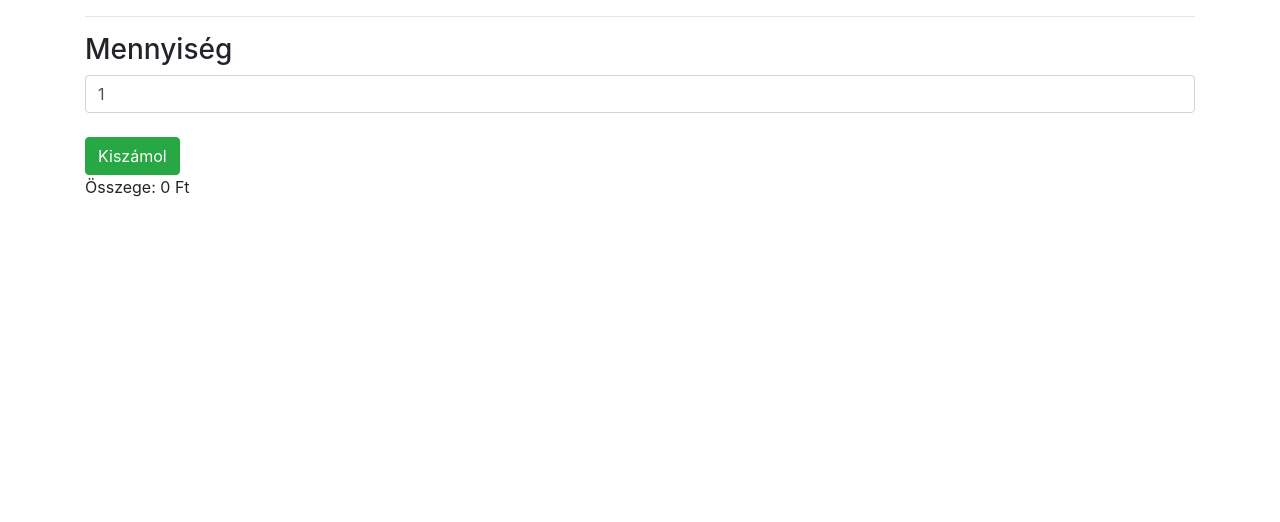
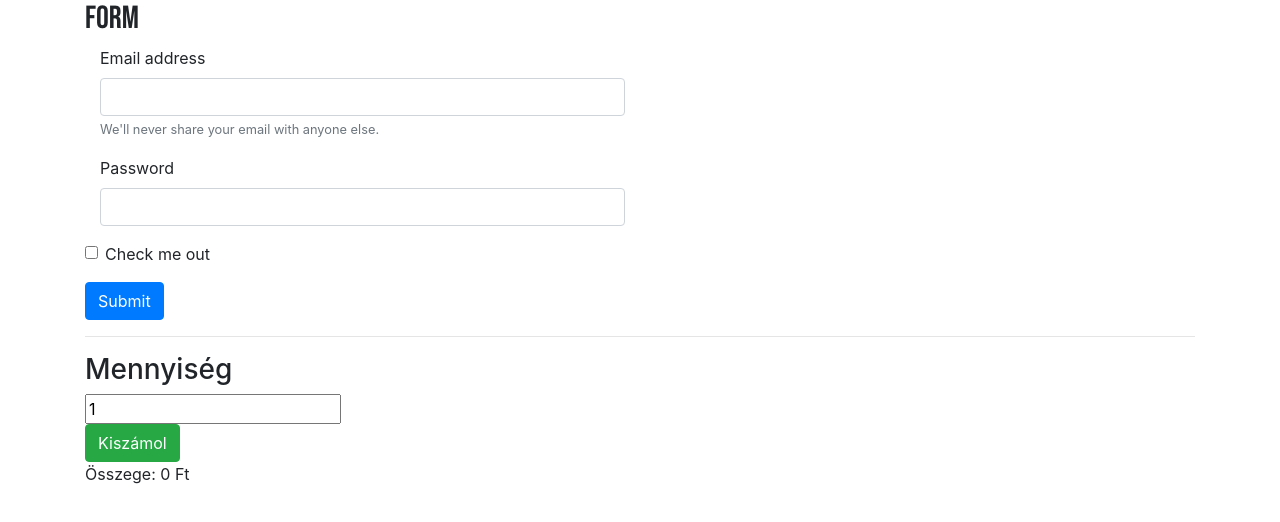
Before and after one commit to Csokibacsi/Csokibacsi.github.io, a plain HTML site: page form.html in a window 1280 px wide. Drawn offline with Linux system fonts and the light colour scheme; files whose address does not match are found by name.

Commit message:
js kiszamolo javitva2

```diff
--- a/form.html
+++ b/form.html
@@ -14,7 +14,7 @@
 <body>
     <div class="container">
 
-        <!--<h2>Form</h2>
+        <h2>Form</h2>
         <form>
             <div class="form-group col-6">
                 <label for="exampleInputEmail1">Email address</label>
@@ -34,13 +34,13 @@
             <button type="submit" class="btn btn-primary">Submit</button>
             <br>
 
-        </form>-->
+        </form>
 
         <hr>
 
         <form>
             <h3>Mennyiség</h3>
-            <input type="number" class="form-control" name="db" value="1"><br>
+            <input type="number"  name="db" value="1"><br>
 
             <button onclick="calcAmount()" type="button" class="btn btn-success">Kiszámol</button><br> <!-- a type-nak button-nak kell lennie, hogy trartósan kiadja az összeget!!!-->
             Összege: <span class="summa">0</span> Ft
```
